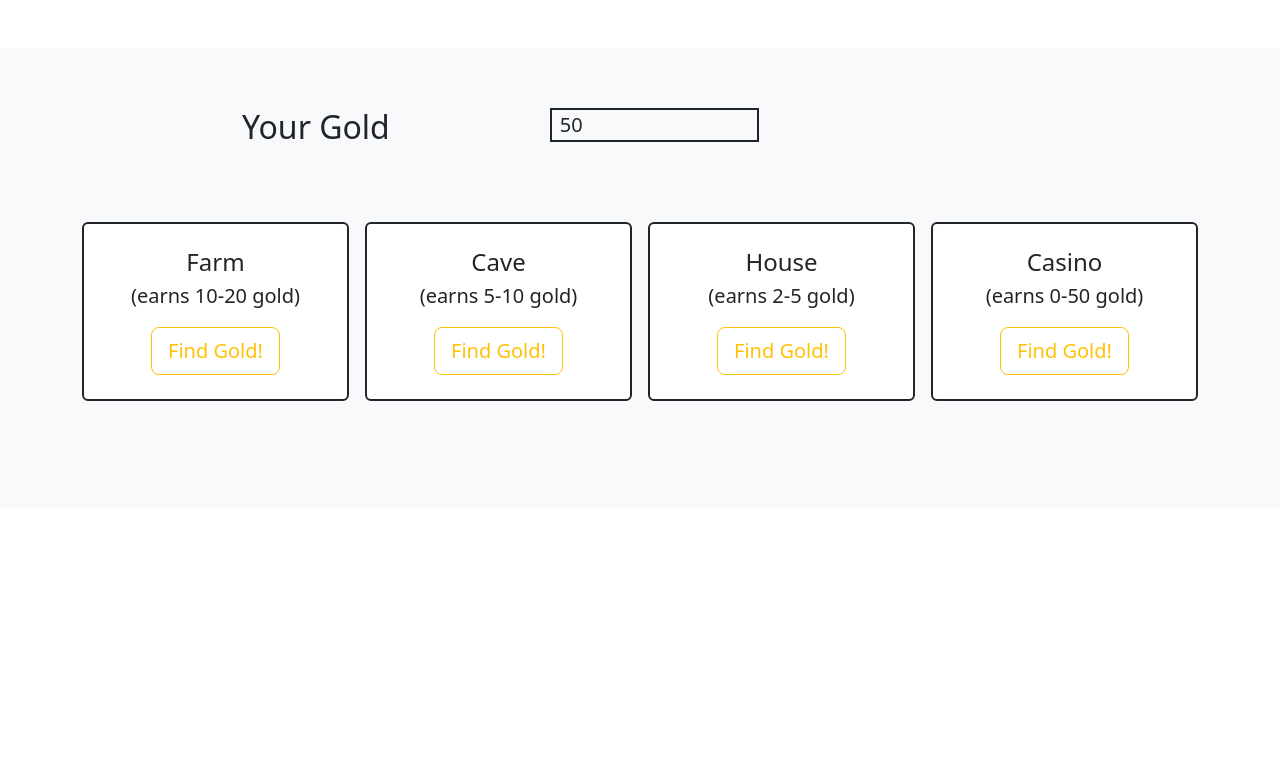
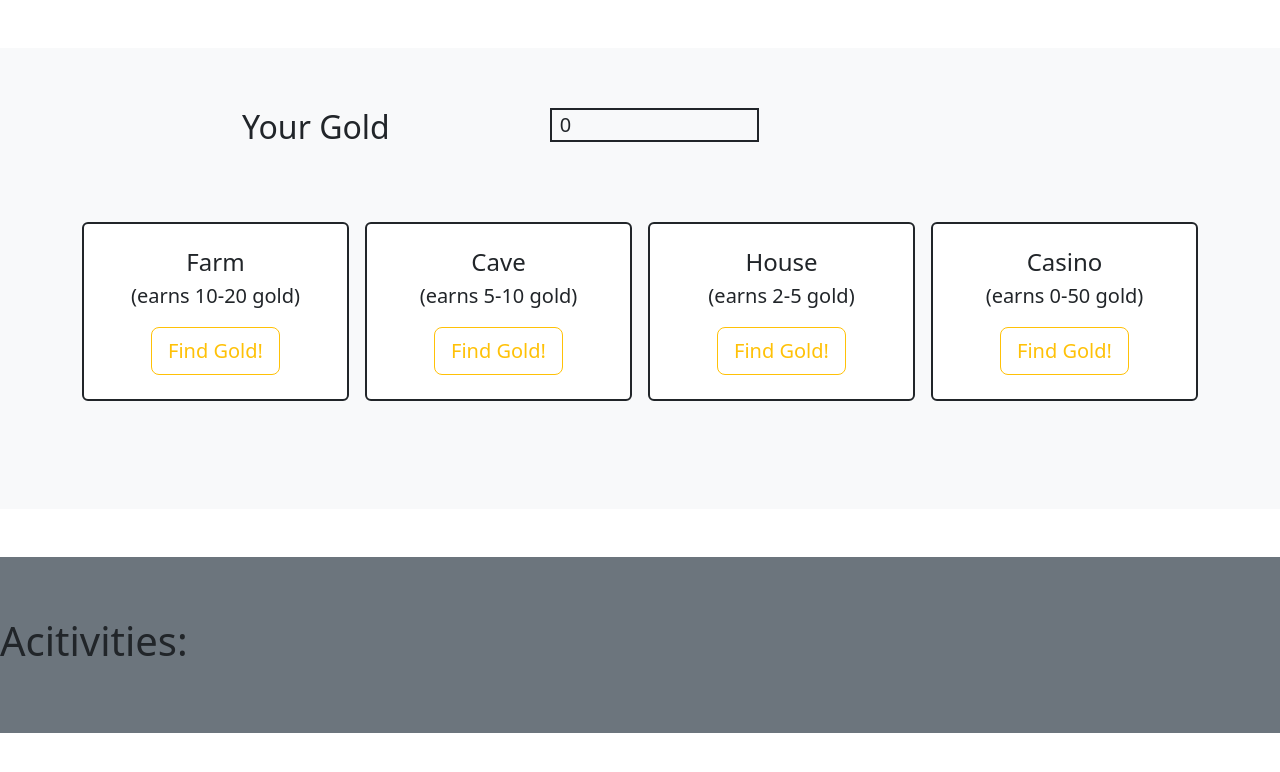
Before and after one commit to igutierrez04/ninja_gold, a Flask app: page / in a window 1280 px wide. Shown: the top 772 px of the page. Run offline with Flask 3, Linux system fonts and the light colour scheme.

Commit message:
added logic for obtaining gold, adjusted README.md, started on activity log logic/display in html

```diff
--- a/server.py
+++ b/server.py
@@ -1,5 +1,6 @@
 from flask import Flask, render_template, request, redirect, session
 import random
+from datetime import datetime
 
 app = Flask(__name__)
 app.secret_key = "Earn all the gold!!"
@@ -13,12 +14,34 @@ def home():
     max_gold = 150
     if 'gold' not in session:
         session['gold'] = 0
+    if 'activity' not in session:
+        session['activity'] = []
     return render_template('index.html', max_gold = max_gold)
 
 @app.route('/process_money', methods=['POST'])
 def process_money():
     print("recieved")
-    return redirect('index.html')
+    if request.form['money'] == 'farm':
+        gold_found = random_gold(10,20)
+        session['gold'] += gold_found
+        color = 'success'
+    elif request.form['money'] == 'cave':
+        gold_found = random_gold(5,10)
+        session['gold'] += gold_found
+        color = 'success'
+    elif request.form['money'] == 'house':
+        gold_found = random_gold(2,5)
+        session['gold'] += gold_found
+        color = 'success'
+    else:
+        gold_found = random_gold(-50,50)
+        session['gold'] += gold_found
+        if gold_found < 0:
+            color = 'danger'
+        else: color = 'success'
+    session['activity'].insert(0,[f'Earned {gold_found} gold from the {request.form["money"]} - {datetime.now().strftime("%Y/%m/%d %I:%M %p")}', color])
+    print(session['gold'])
+    return redirect('/')
 
 
 
--- a/templates/index.html
+++ b/templates/index.html
@@ -16,7 +16,7 @@
         <div class="container-lg">
             <div class="d-inline-flex w-75 justify-content-evenly">
                 <h2>Your Gold</h2>
-                <p class="lead border border-dark border-2 w-25 h-25 ps-2">50</p>
+                <p class="lead border border-dark border-2 w-25 h-25 ps-2">{{session.gold}}</p>
             </div>
 
             <!-- play cards -->
@@ -40,8 +40,8 @@
                         <div class="card-body text-center py-4 border-dark border-2">
                             <h4 class="card-title">Cave</h4>
                             <p class="lead card-subtitle">(earns 5-10 gold)</p>
-                            <form action="process_money">
-
+                            <form action="process_money" method="POST">
+                                <input type="hidden" name="money" value="cave">
                                 <button type="submit" class="btn btn-outline-warning btn-lg mt-3">Find Gold!</button>
                             </form>
                         </div>
@@ -53,7 +53,8 @@
                         <div class="card-body text-center py-4 border-dark border-2">
                             <h4 class="card-title">House</h4>
                             <p class="lead card-subtitle">(earns 2-5 gold)</p>
-                            <form action="">
+                            <form action="process_money" method="POST">
+                                <input type="hidden" name="money" value="house">
                                 <button type="submit" class="btn btn-outline-warning btn-lg mt-3">Find Gold!</button>
                             </form>
                         </div>
@@ -65,7 +66,8 @@
                         <div class="card-body text-center py-4 border-dark border-2">
                             <h4 class="card-title">Casino</h4>
                             <p class="lead card-subtitle">(earns 0-50 gold)</p>
-                            <form action="">
+                            <form action="process_money" method="POST">
+                                <input type="hidden" name="money" value="casino">
                                 <button type="submit" class="btn btn-outline-warning btn-lg mt-3">Find Gold!</button>
                             </form>
                         </div>
@@ -77,6 +79,13 @@
 
     </section>
 
+    <!-- activity log -->
+    <section class="bg-secondary mt-5">
+        <div class="">
+            <h1>Acitivities:</h1>
+        </div>
+    </section>
+
 
 
 
```
Also changed, not shown: README.md.
